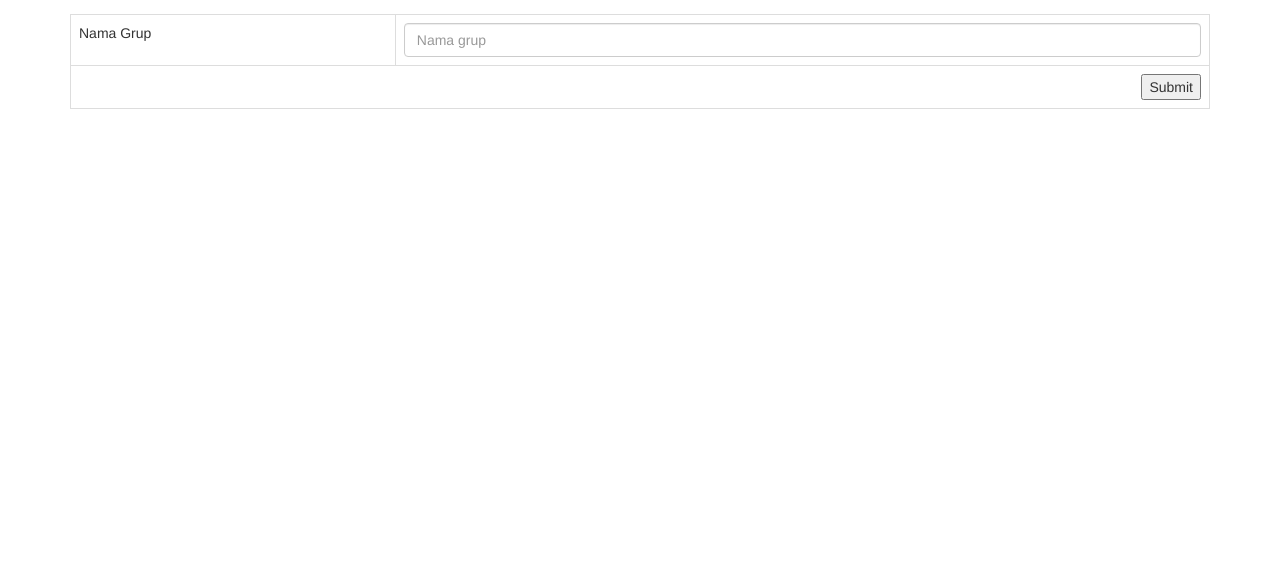
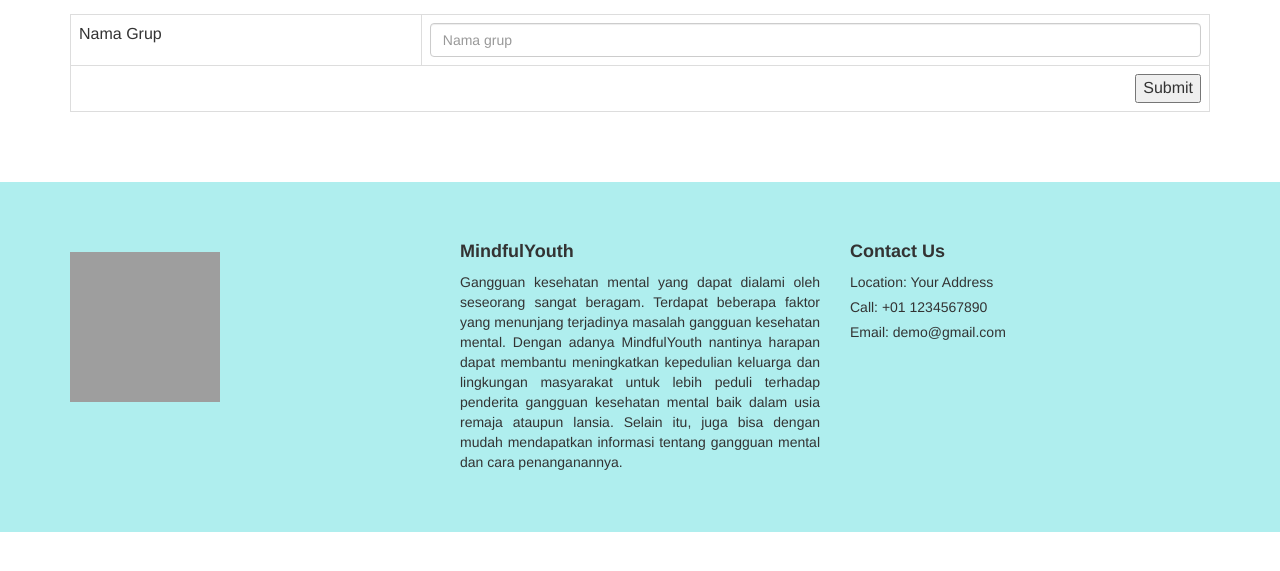
Before and after one commit to damueel69/MindfulYouth, a CodeIgniter app: page /database/index.php/group/add in a window 1280 px wide. Shown: the part 56-627 px from the top of the page. Run offline with CodeIgniter, Linux system fonts and the light colour scheme; data comes from the database, SQL or seed files in the repository; data that the repository does not hold is empty; grey boxes are pictures that could not be loaded.

Commit message:
main_template.php

```diff
--- a/application/views/template/main_template.php
+++ b/application/views/template/main_template.php
@@ -1,3 +1,21 @@
+<style>
+  .footer_section {
+    background-color: #AFEEEE;
+    color: #333;
+    padding: 50px 0;
+    margin-top: 50px;
+  }
+
+  .footer_section h4 {
+    color: #333;
+  }
+  .info_contact p {
+    margin-bottom: 5px;
+  }
+  .img-box {
+    margin-top: 20px;
+  }
+</style>
 <!DOCTYPE html>
 <html lang="en">
   <head>
@@ -9,7 +27,7 @@
     <meta name="author" content="">
     <link rel="icon" href="../../favicon.ico">
 
-    <title>Post Chat</title>
+    <title>MindfulYouth</title>
 
     <script type="text/javascript" src="<?php echo base_url() . 'assets/js/'; ?>jquery.min.js"></script>
 
@@ -172,7 +190,34 @@
     <div class="container theme-showcase" role="main">
       <?php echo $contents; ?>
     </div> <!-- /container -->
-
+    <footer class="footer_section">
+  <div class="container">
+    <div class="row align-items-center">
+      <div class="col-md-4">
+        <div class="img-box mt-3">
+          <img src="<?php echo base_url(); ?>assets/images/logo.jpg" alt="Your Image" height="150" width="150" />
+        </div>
+      </div>
+      <div class="col-md-4">
+      <h4><strong>MindfulYouth</strong></h4>
+        <p class="text-justify">
+          Gangguan kesehatan mental yang dapat dialami oleh seseorang sangat beragam. Terdapat beberapa faktor yang menunjang terjadinya masalah gangguan kesehatan mental.
+          Dengan adanya MindfulYouth nantinya harapan dapat membantu meningkatkan kepedulian
+          keluarga dan lingkungan masyarakat untuk lebih peduli terhadap penderita gangguan kesehatan mental baik dalam usia remaja ataupun lansia. Selain itu, juga bisa dengan mudah mendapatkan
+          informasi tentang gangguan mental dan cara penanganannya.
+        </p>
+      </div>
+      <div class="col-md-4">
+        <h4><strong>Contact Us</strong></h4>
+        <div class="info_contact">
+          <p><i class="fa fa-map-marker" aria-hidden="true"></i> Location: Your Address</p>
+          <p><i class="fa fa-phone" aria-hidden="true"></i> Call: +01 1234567890</p>
+          <p><i class="fa fa-envelope"></i> Email: demo@gmail.com</p>
+        </div>
+      </div>
+    </div>
+  </div>
+</footer>
 
     <!-- Bootstrap core JavaScript
     ================================================== -->
```
